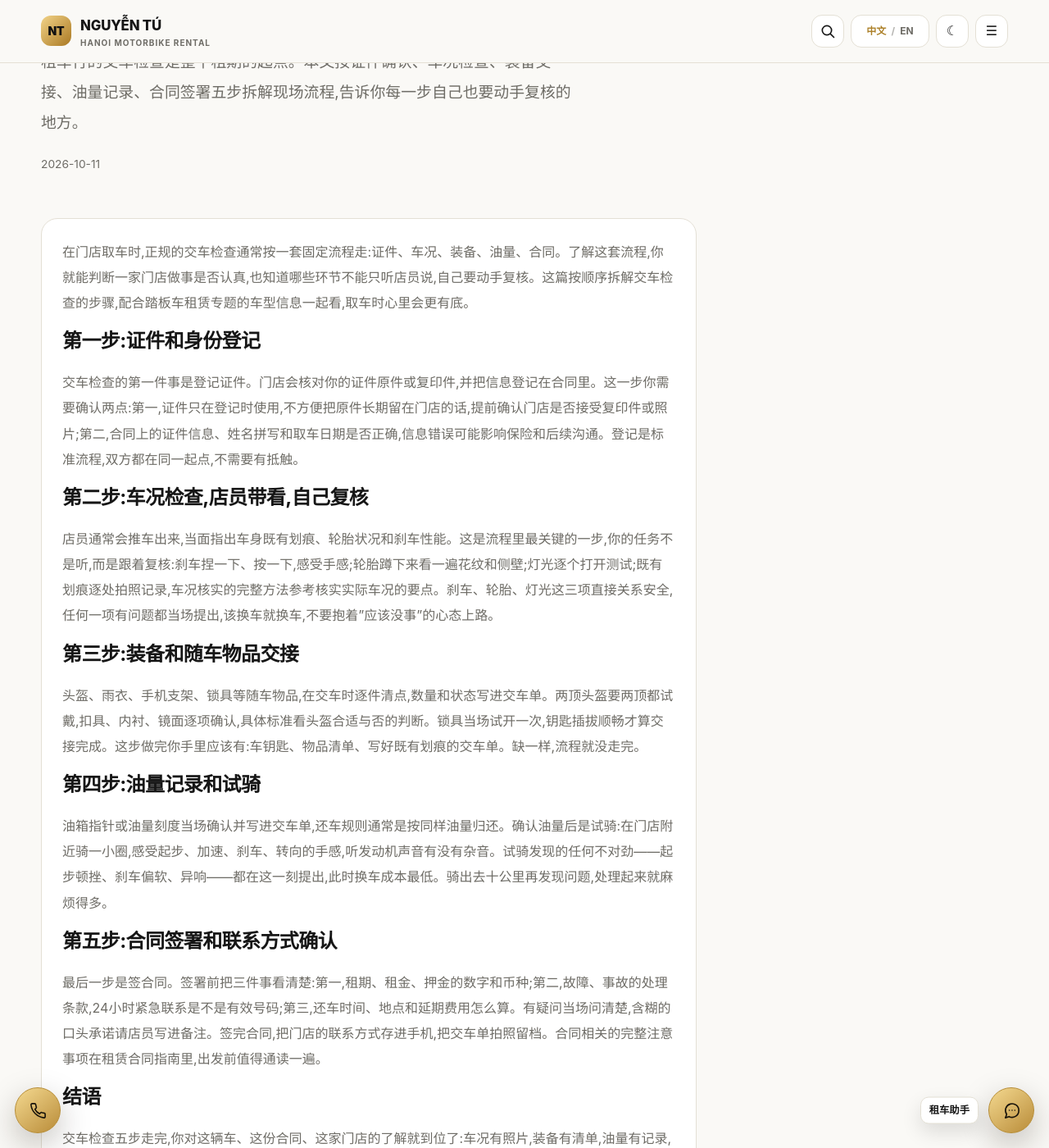
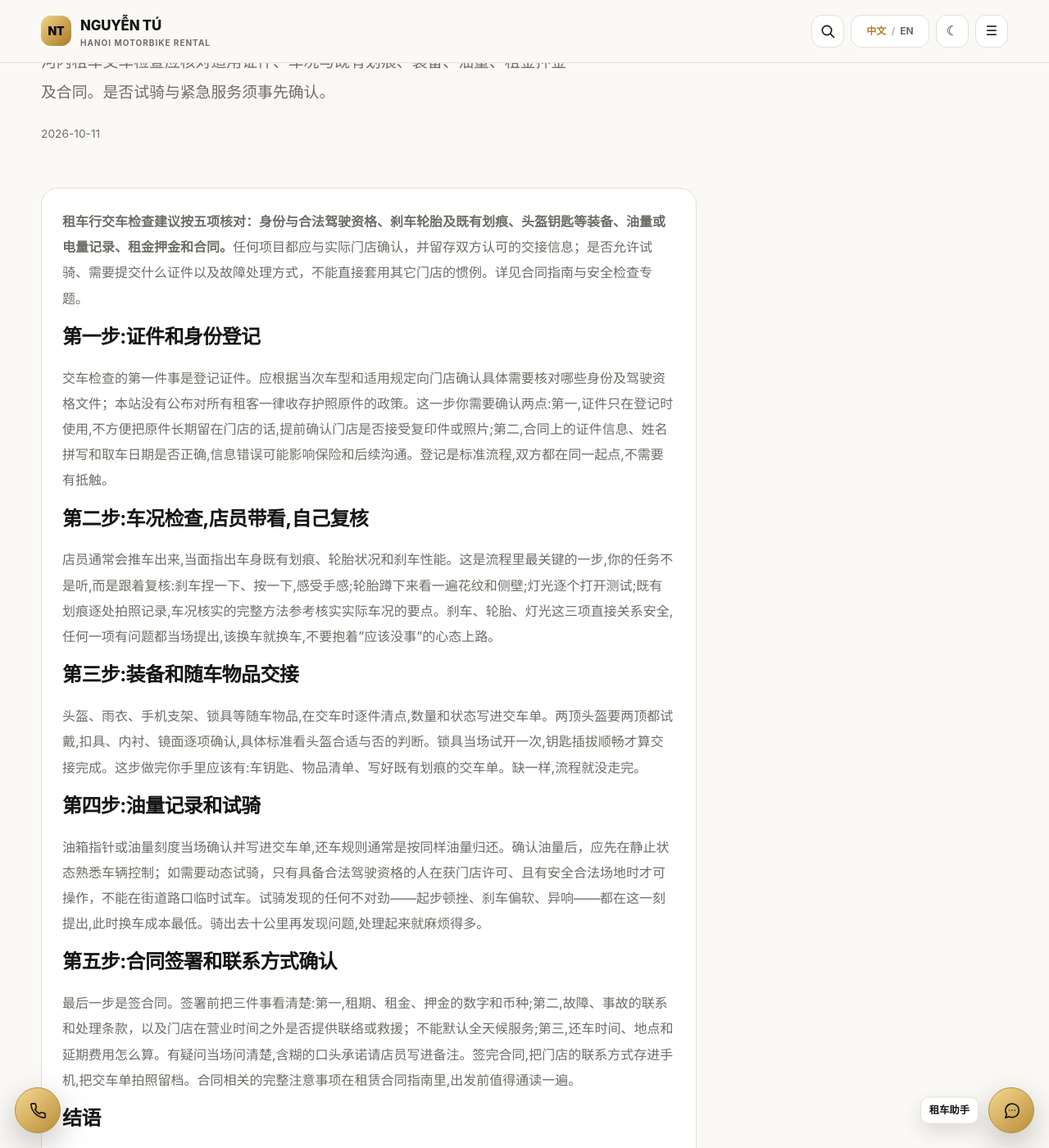
Before and after one commit to thuexemayhanoi/china, a Jekyll site: the page built from _posts/2026-10-11-hanoi-rental-scooters-19.md, in a window 1280 px wide and 1400 px high, scrolled down 221 px. Shown: the whole window at 82% size. Built offline with Jekyll 4.4.1, drawn with Linux system fonts in a browser that asks for light colours.

Commit message:
seo(china): factual answer-first update for 2026-10-11-hanoi-rental-scooters-19.md

```diff
--- a/_posts/2026-10-11-hanoi-rental-scooters-19.md
+++ b/_posts/2026-10-11-hanoi-rental-scooters-19.md
@@ -5,18 +5,19 @@ topic: "rental"
 subtopic: "scooters"
 permalink: "/blog/hanoi-rental-scooters-19/"
 title: "租车行交车检查通常包含哪些步骤"
-description: "租车行的交车检查是整个租期的起点。本文按证件确认、车况检查、装备交接、油量记录、合同签署五步拆解现场流程,告诉你每一步自己也要动手复核的地方。"
+description: "河内租车交车检查应核对适用证件、车况与既有划痕、装备、油量、租金押金及合同。是否试骑与紧急服务须事先确认。"
+last_modified_at: "2026-10-12"
 primary_keyword: "河内踏板车租赁"
 date: "2026-10-11 17:07:52 +0700"
 seo_silo: "rental/scooters"
 breadcrumbs: [{"label": "博客", "href": "/blog/"}, {"label": "专题", "href": "/topics/rental/scooters/"}, {"label": "租车行交车检查通常包含哪些步骤"}]
 publication_method: "automated_qa"
 ---
-在门店取车时,正规的交车检查通常按一套固定流程走:证件、车况、装备、油量、合同。了解这套流程,你就能判断一家门店做事是否认真,也知道哪些环节不能只听店员说,自己要动手复核。这篇按顺序拆解交车检查的步骤,配合[踏板车租赁专题](/topics/rental/scooters/)的车型信息一起看,取车时心里会更有底。
+**租车行交车检查建议按五项核对：身份与合法驾驶资格、刹车轮胎及既有划痕、头盔钥匙等装备、油量或电量记录、租金押金和合同。**任何项目都应与实际门店确认，并留存双方认可的交接信息；是否允许试骑、需要提交什么证件以及故障处理方式，不能直接套用其它门店的惯例。详见[合同指南](/topics/guides/contracts/)与[安全检查专题](/topics/guides/safety/)。
 
 ## 第一步:证件和身份登记
 
-交车检查的第一件事是登记证件。门店会核对你的证件原件或复印件,并把信息登记在合同里。这一步你需要确认两点:第一,证件只在登记时使用,不方便把原件长期留在门店的话,提前确认门店是否接受复印件或照片;第二,合同上的证件信息、姓名拼写和取车日期是否正确,信息错误可能影响保险和后续沟通。登记是标准流程,双方都在同一起点,不需要有抵触。
+交车检查的第一件事是登记证件。应根据当次车型和适用规定向门店确认具体需要核对哪些身份及驾驶资格文件；本站没有公布对所有租客一律收存护照原件的政策。这一步你需要确认两点:第一,证件只在登记时使用,不方便把原件长期留在门店的话,提前确认门店是否接受复印件或照片;第二,合同上的证件信息、姓名拼写和取车日期是否正确,信息错误可能影响保险和后续沟通。登记是标准流程,双方都在同一起点,不需要有抵触。
 
 ## 第二步:车况检查,店员带看,自己复核
 
@@ -28,11 +29,11 @@ publication_method: "automated_qa"
 
 ## 第四步:油量记录和试骑
 
-油箱指针或油量刻度当场确认并写进交车单,还车规则通常是按同样油量归还。确认油量后是试骑:在门店附近骑一小圈,感受起步、加速、刹车、转向的手感,听发动机声音有没有杂音。试骑发现的任何不对劲——起步顿挫、刹车偏软、异响——都在这一刻提出,此时换车成本最低。骑出去十公里再发现问题,处理起来就麻烦得多。
+油箱指针或油量刻度当场确认并写进交车单,还车规则通常是按同样油量归还。确认油量后，应先在静止状态熟悉车辆控制；如需要动态试骑，只有具备合法驾驶资格的人在获门店许可、且有安全合法场地时才可操作，不能在街道路口临时试车。试骑发现的任何不对劲——起步顿挫、刹车偏软、异响——都在这一刻提出,此时换车成本最低。骑出去十公里再发现问题,处理起来就麻烦得多。
 
 ## 第五步:合同签署和联系方式确认
 
-最后一步是签合同。签署前把三件事看清楚:第一,租期、租金、押金的数字和币种;第二,故障、事故的处理条款,24小时紧急联系是不是有效号码;第三,还车时间、地点和延期费用怎么算。有疑问当场问清楚,含糊的口头承诺请店员写进备注。签完合同,把门店的联系方式存进手机,把交车单拍照留档。合同相关的完整注意事项在[租赁合同指南](/topics/guides/contracts/)里,出发前值得通读一遍。
+最后一步是签合同。签署前把三件事看清楚:第一,租期、租金、押金的数字和币种;第二,故障、事故的联系和处理条款，以及门店在营业时间之外是否提供联络或救援；不能默认全天候服务;第三,还车时间、地点和延期费用怎么算。有疑问当场问清楚,含糊的口头承诺请店员写进备注。签完合同,把门店的联系方式存进手机,把交车单拍照留档。合同相关的完整注意事项在[租赁合同指南](/topics/guides/contracts/)里,出发前值得通读一遍。
 
 ## 结语
 
```
